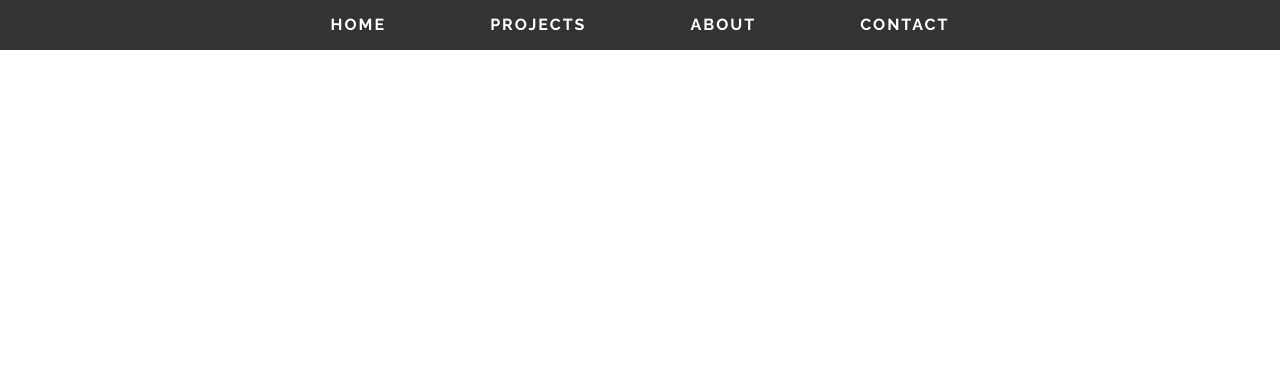
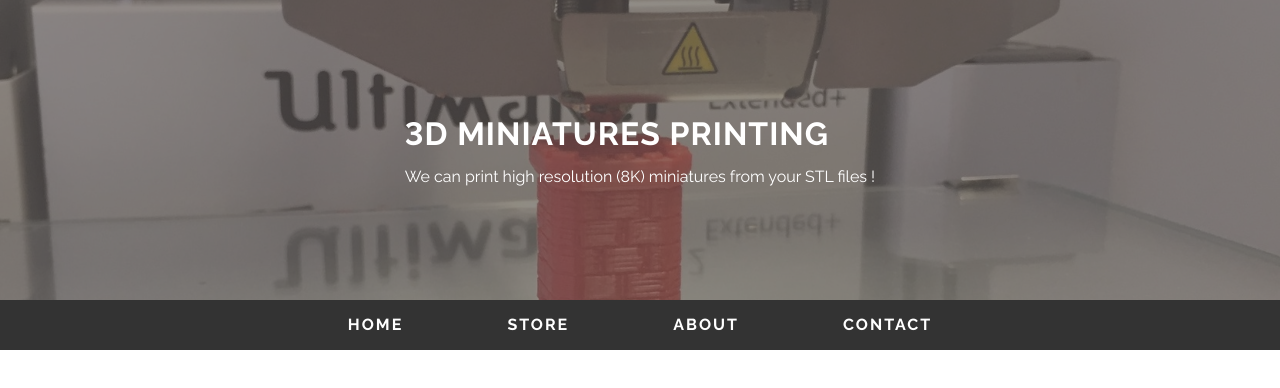
Before and after one commit to Michal-Hildebrandt/3dMiniaturePrintingWebsite, a plain HTML site: page index.html in a window 1280 px wide. Drawn offline with Linux system fonts and the light colour scheme.

Commit message:
Add files via upload

```diff
--- a/css/main.css
+++ b/css/main.css
@@ -16,19 +16,51 @@ body {
 }
 
 .nav-item {
-    display:inline-block;
+	display: inline-block;
 }
 
 .nav-item a {
 	padding: 0 50px;
-    color:#fff;
+	color: #fff;
 	text-decoration: none;
 	text-transform: uppercase;
 	font-weight: bold;
 	letter-spacing: 2px;
-    transition: color .3s;
+	transition: color 0.3s;
 }
 
 .nav-item a:hover {
 	color: rgb(169, 169, 90);
 }
+
+.header-img {
+	position: relative;
+	height: 300px;
+	background-image: url('../img/printer.jpg');
+	background-size: cover;
+	background-position: 0 50%;
+}
+
+.header-text {
+	position: absolute;
+	top: 50%;
+	left: 50%;
+	transform: translate(-50%, -50%);
+	color: #fff;
+}
+
+.header-text h1 {
+	margin: 0 0 15px 0;
+	text-transform: uppercase;
+	letter-spacing: 1px;
+	-webkit-font-feature-settings: 'lnum';
+	-moz-font-feature-settings: 'lnum';
+	font-feature-settings: 'lnum';
+}
+
+.header-bg {
+	position: absolute;
+	height: 100%;
+	width: 100%;
+	background-color: rgba(92, 86, 86, 0.679);
+}
--- a/index.html
+++ b/index.html
@@ -4,25 +4,37 @@
 		<meta charset="UTF-8" />
 		<meta http-equiv="X-UA-Compatible" content="IE-edge" />
 		<meta name="viewport" content="width-device-width, initial-scale-1.0" />
-        <title>Title</title>
+		<title>3D Miniatures Printing</title>
 		<link rel="preconnect" href="https://fonts.googleapis.com" />
 		<link rel="preconnect" href="https://fonts.gstatic.com" crossorigin />
 		<link
 			href="https://fonts.googleapis.com/css2?family=Raleway:wght@100;400;700&display=swap"
-			rel="stylesheet"/>
+			rel="stylesheet"
+		/>
 		<script
 			src="https://kit.fontawesome.com/e3e0bbdd03.js"
-			crossorigin="anonymous"></script>
+			crossorigin="anonymous"
+		></script>
 		<link rel="stylesheet" href="./css/main.css"
 	</head>
 	<body>
-        <header></header>
+		<header>
+			<div class="header-img">
+				<div class="header-bg"></div>
+				<div class="header-text">
+					<h1>3D Miniatures Printing</h1>
+					<p>
+						We can print high resolution (8K) miniatures from your STL files !
+					</p>
+				</div>
+			</div>
+		</header>
 		<nav class="nav">
 			<ul>
-                <li class="nav-item" ><a href="#">Home</a></li>
-                <li class="nav-item" ><a href="#">Projects</a></li>
-                <li class="nav-item" ><a href="#">About</a></li>
-                <li class="nav-item" ><a href="#">Contact</a></li>
+				<li class="nav-item"><a href="#">Home</a></li>
+				<li class="nav-item"><a href="#">Store</a></li>
+				<li class="nav-item"><a href="#">About</a></li>
+				<li class="nav-item"><a href="#">Contact</a></li>
 			</ul>
 		</nav>
 		<main></main>
```
Also changed, not shown: img/printer.jpg (added). Lines whose indentation alone changed are shown as unchanged.
